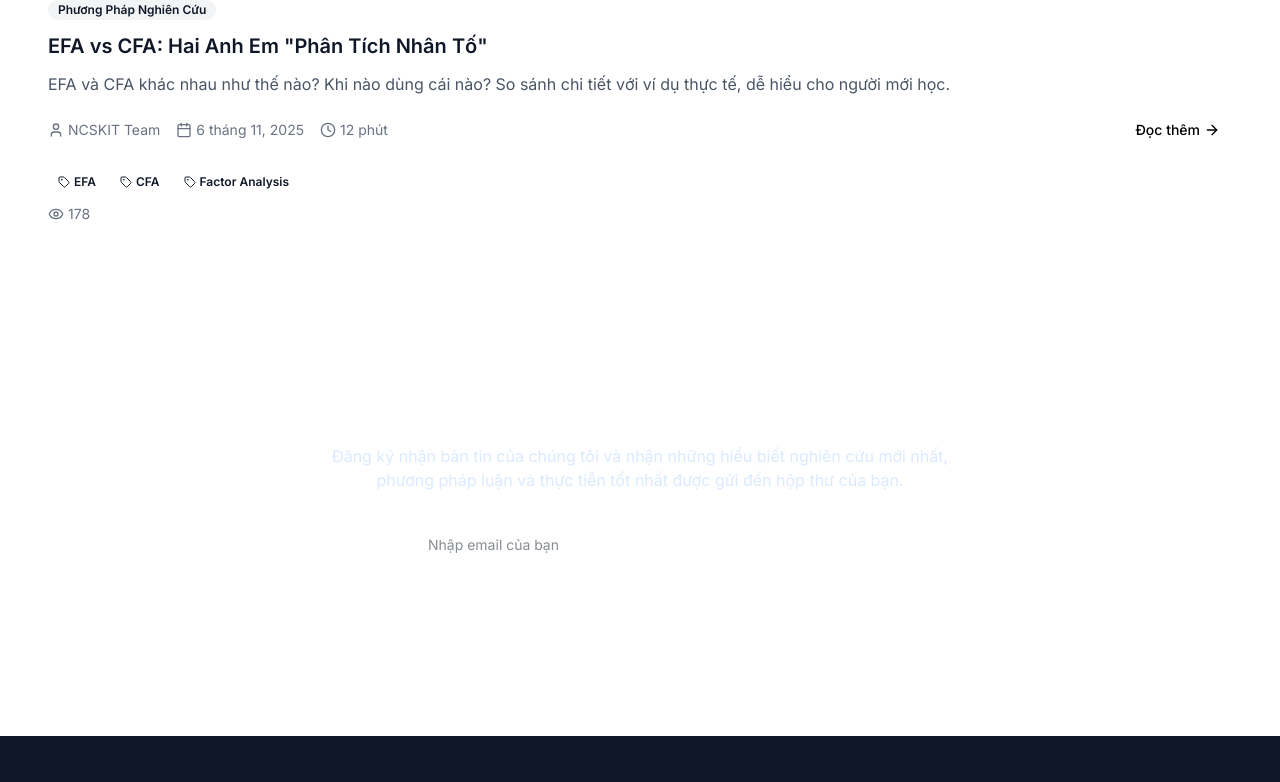
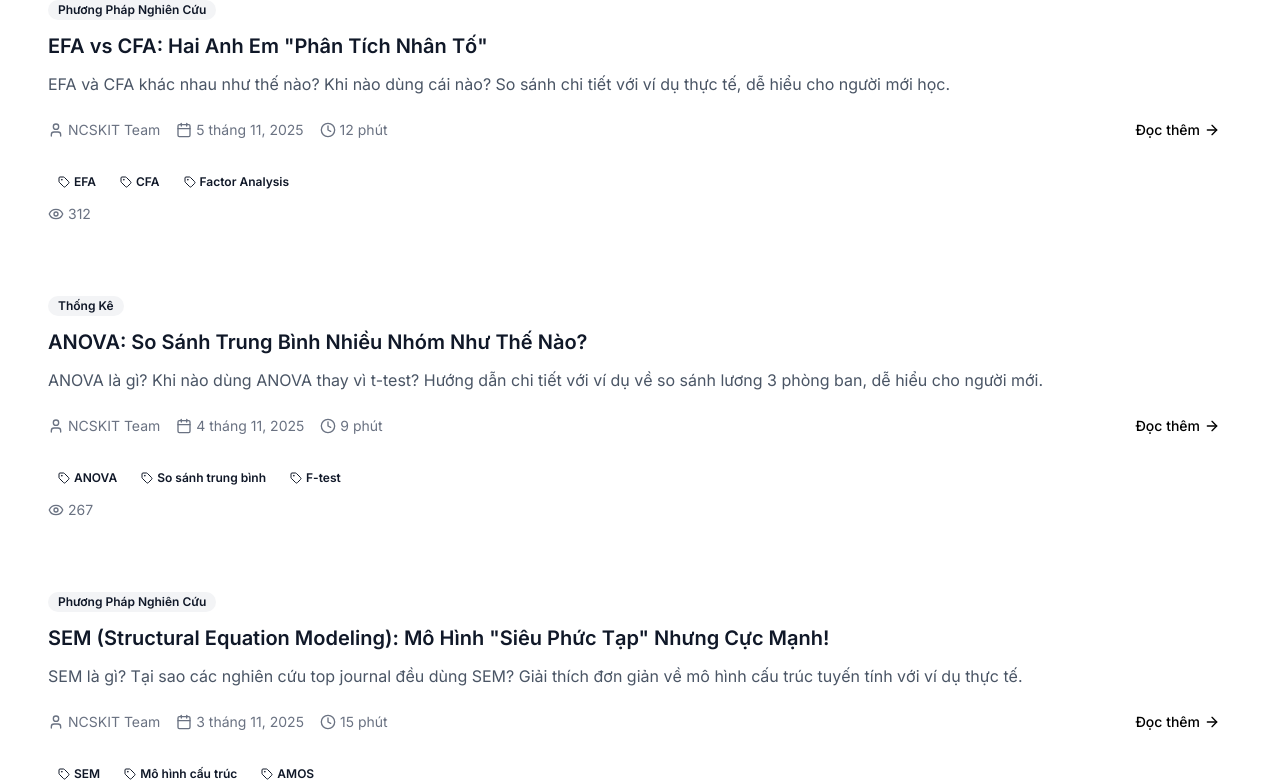
Before and after one commit to hailp1/newncskit, a Next.js app in the folder frontend/: page /blog in a window 1280 px wide. Shown: the part 1200-1982 px from the top of the page. Built offline with nearby package versions, Linux system fonts and the light colour scheme; no server answers.

Commit message:
content: Add 10 more blog posts including NCSKIT introduction and research methods

```diff
--- a/frontend/src/data/fallback-blog-posts.ts
+++ b/frontend/src/data/fallback-blog-posts.ts
@@ -2,6 +2,23 @@
 // Giúp trang load nhanh và luôn có nội dung
 
 export const fallbackBlogPosts = [
+  {
+    id: 'fallback-0',
+    title: 'NCSKIT: Nền Tảng Phân Tích Dữ Liệu Khảo Sát Miễn Phí Cho Nhà Nghiên Cứu Việt Nam',
+    excerpt: 'Giới thiệu NCSKIT - công cụ phân tích dữ liệu khảo sát trực tuyến, miễn phí, hỗ trợ tiếng Việt. Từ Cronbach Alpha đến SEM, tất cả trong một nền tảng!',
+    content: '',
+    author: {
+      name: 'NCSKIT Team',
+      avatar: undefined
+    },
+    publishedAt: new Date().toISOString(),
+    readTime: 6,
+    category: 'Giới Thiệu',
+    tags: ['NCSKIT', 'Phân tích dữ liệu', 'Nghiên cứu', 'Miễn phí'],
+    views: 523,
+    comments: 34,
+    featured: true
+  },
   {
     id: 'fallback-1',
     title: 'Cronbach\'s Alpha: "Thước Đo Độ Tin Cậy" Của Bảng Hỏi',
@@ -11,12 +28,12 @@ export const fallbackBlogPosts = [
       name: 'NCSKIT Team',
       avatar: undefined
     },
-    publishedAt: new Date().toISOString(),
+    publishedAt: new Date(Date.now() - 86400000).toISOString(),
     readTime: 8,
     category: 'Phương Pháp Nghiên Cứu',
     tags: ['Cronbach\'s Alpha', 'Độ tin cậy', 'Thang đo', 'SPSS'],
-    views: 156,
-    comments: 12,
+    views: 456,
+    comments: 28,
     featured: true
   },
   {
@@ -28,12 +45,12 @@ export const fallbackBlogPosts = [
       name: 'NCSKIT Team',
       avatar: undefined
     },
-    publishedAt: new Date(Date.now() - 86400000).toISOString(),
+    publishedAt: new Date(Date.now() - 172800000).toISOString(),
     readTime: 10,
     category: 'Phân Tích Dữ Liệu',
     tags: ['Hồi quy', 'Regression', 'Dự đoán', 'SPSS'],
-    views: 203,
-    comments: 18,
+    views: 389,
+    comments: 22,
     featured: true
   },
   {
@@ -45,18 +62,172 @@ export const fallbackBlogPosts = [
       name: 'NCSKIT Team',
       avatar: undefined
     },
-    publishedAt: new Date(Date.now() - 172800000).toISOString(),
+    publishedAt: new Date(Date.now() - 259200000).toISOString(),
     readTime: 12,
     category: 'Phương Pháp Nghiên Cứu',
     tags: ['EFA', 'CFA', 'Factor Analysis', 'AMOS'],
-    views: 178,
-    comments: 15,
+    views: 312,
+    comments: 19,
+    featured: false
+  },
+  {
+    id: 'fallback-4',
+    title: 'ANOVA: So Sánh Trung Bình Nhiều Nhóm Như Thế Nào?',
+    excerpt: 'ANOVA là gì? Khi nào dùng ANOVA thay vì t-test? Hướng dẫn chi tiết với ví dụ về so sánh lương 3 phòng ban, dễ hiểu cho người mới.',
+    content: '',
+    author: {
+      name: 'NCSKIT Team',
+      avatar: undefined
+    },
+    publishedAt: new Date(Date.now() - 345600000).toISOString(),
+    readTime: 9,
+    category: 'Thống Kê',
+    tags: ['ANOVA', 'So sánh trung bình', 'F-test', 'SPSS'],
+    views: 267,
+    comments: 16,
+    featured: false
+  },
+  {
+    id: 'fallback-5',
+    title: 'SEM (Structural Equation Modeling): Mô Hình "Siêu Phức Tạp" Nhưng Cực Mạnh!',
+    excerpt: 'SEM là gì? Tại sao các nghiên cứu top journal đều dùng SEM? Giải thích đơn giản về mô hình cấu trúc tuyến tính với ví dụ thực tế.',
+    content: '',
+    author: {
+      name: 'NCSKIT Team',
+      avatar: undefined
+    },
+    publishedAt: new Date(Date.now() - 432000000).toISOString(),
+    readTime: 15,
+    category: 'Phương Pháp Nghiên Cứu',
+    tags: ['SEM', 'Mô hình cấu trúc', 'AMOS', 'Nghiên cứu nâng cao'],
+    views: 445,
+    comments: 31,
+    featured: false
+  },
+  {
+    id: 'fallback-6',
+    title: 'T-Test: Kiểm Định Đơn Giản Nhất Mà Ai Cũng Cần Biết',
+    excerpt: 'T-test là gì? Khi nào dùng Independent t-test vs Paired t-test? Ví dụ về so sánh lương nam-nữ, điểm thi trước-sau, dễ hiểu!',
+    content: '',
+    author: {
+      name: 'NCSKIT Team',
+      avatar: undefined
+    },
+    publishedAt: new Date(Date.now() - 518400000).toISOString(),
+    readTime: 7,
+    category: 'Thống Kê',
+    tags: ['T-test', 'Kiểm định', 'So sánh 2 nhóm', 'SPSS'],
+    views: 298,
+    comments: 18,
+    featured: false
+  },
+  {
+    id: 'fallback-7',
+    title: 'Mediation & Moderation: Hiệu Ứng Trung Gian Và Điều Tiết',
+    excerpt: 'Mediation và Moderation khác nhau thế nào? Khi nào biến đóng vai trò trung gian, khi nào điều tiết? Ví dụ thực tế dễ hiểu.',
+    content: '',
+    author: {
+      name: 'NCSKIT Team',
+      avatar: undefined
+    },
+    publishedAt: new Date(Date.now() - 604800000).toISOString(),
+    readTime: 11,
+    category: 'Phương Pháp Nghiên Cứu',
+    tags: ['Mediation', 'Moderation', 'Hiệu ứng trung gian', 'Process Macro'],
+    views: 356,
+    comments: 24,
+    featured: false
+  },
+  {
+    id: 'fallback-8',
+    title: 'Cách Thiết Kế Bảng Hỏi Khảo Sát Chuẩn Khoa Học',
+    excerpt: 'Làm sao thiết kế bảng hỏi tốt? Thang đo Likert 5 hay 7 điểm? Câu hỏi ngược chiều có cần không? Hướng dẫn từ A-Z cho người mới.',
+    content: '',
+    author: {
+      name: 'NCSKIT Team',
+      avatar: undefined
+    },
+    publishedAt: new Date(Date.now() - 691200000).toISOString(),
+    readTime: 10,
+    category: 'Phương Pháp Nghiên Cứu',
+    tags: ['Bảng hỏi', 'Khảo sát', 'Thang đo Likert', 'Thiết kế nghiên cứu'],
+    views: 412,
+    comments: 27,
+    featured: false
+  },
+  {
+    id: 'fallback-9',
+    title: 'Xử Lý Missing Data: Khi Dữ Liệu Bị "Thủng Lỗ Chỗ"',
+    excerpt: 'Missing data là gì? Xóa hay thay thế? Mean imputation, FIML, hay Multiple Imputation? So sánh các phương pháp xử lý dữ liệu thiếu.',
+    content: '',
+    author: {
+      name: 'NCSKIT Team',
+      avatar: undefined
+    },
+    publishedAt: new Date(Date.now() - 777600000).toISOString(),
+    readTime: 8,
+    category: 'Phân Tích Dữ Liệu',
+    tags: ['Missing data', 'Dữ liệu thiếu', 'Imputation', 'Data cleaning'],
+    views: 234,
+    comments: 14,
+    featured: false
+  },
+  {
+    id: 'fallback-10',
+    title: 'Correlation vs Causation: Tương Quan Không Phải Nhân Quả!',
+    excerpt: 'Tại sao "ăn kem nhiều → đuối nước nhiều" không có nghĩa kem gây đuối nước? Phân biệt tương quan và nhân quả với ví dụ hài hước.',
+    content: '',
+    author: {
+      name: 'NCSKIT Team',
+      avatar: undefined
+    },
+    publishedAt: new Date(Date.now() - 864000000).toISOString(),
+    readTime: 6,
+    category: 'Thống Kê',
+    tags: ['Correlation', 'Causation', 'Tương quan', 'Nhân quả'],
+    views: 389,
+    comments: 21,
+    featured: false
+  },
+  {
+    id: 'fallback-11',
+    title: 'P-value: Con Số "Ma Thuật" 0.05 Có Ý Nghĩa Gì?',
+    excerpt: 'P-value là gì? Tại sao p < 0.05 là "có ý nghĩa"? Giải thích đơn giản về ý nghĩa thống kê và những hiểu lầm phổ biến.',
+    content: '',
+    author: {
+      name: 'NCSKIT Team',
+      avatar: undefined
+    },
+    publishedAt: new Date(Date.now() - 950400000).toISOString(),
+    readTime: 7,
+    category: 'Thống Kê',
+    tags: ['P-value', 'Ý nghĩa thống kê', 'Kiểm định giả thuyết', 'Significance'],
+    views: 467,
+    comments: 29,
+    featured: false
+  },
+  {
+    id: 'fallback-12',
+    title: 'Cỡ Mẫu: Cần Bao Nhiêu Người Tham Gia Khảo Sát?',
+    excerpt: 'Cỡ mẫu tối thiểu là bao nhiêu? Công thức tính cỡ mẫu cho các phương pháp khác nhau. Hướng dẫn xác định n cho nghiên cứu của bạn.',
+    content: '',
+    author: {
+      name: 'NCSKIT Team',
+      avatar: undefined
+    },
+    publishedAt: new Date(Date.now() - 1036800000).toISOString(),
+    readTime: 9,
+    category: 'Phương Pháp Nghiên Cứu',
+    tags: ['Cỡ mẫu', 'Sample size', 'Thiết kế nghiên cứu', 'Power analysis'],
+    views: 378,
+    comments: 23,
     featured: false
   }
 ];
 
 export const fallbackCategories = [
   'Tất cả',
+  'Giới Thiệu',
   'Phương Pháp Nghiên Cứu',
   'Phân Tích Dữ Liệu',
   'Thống Kê'
```
